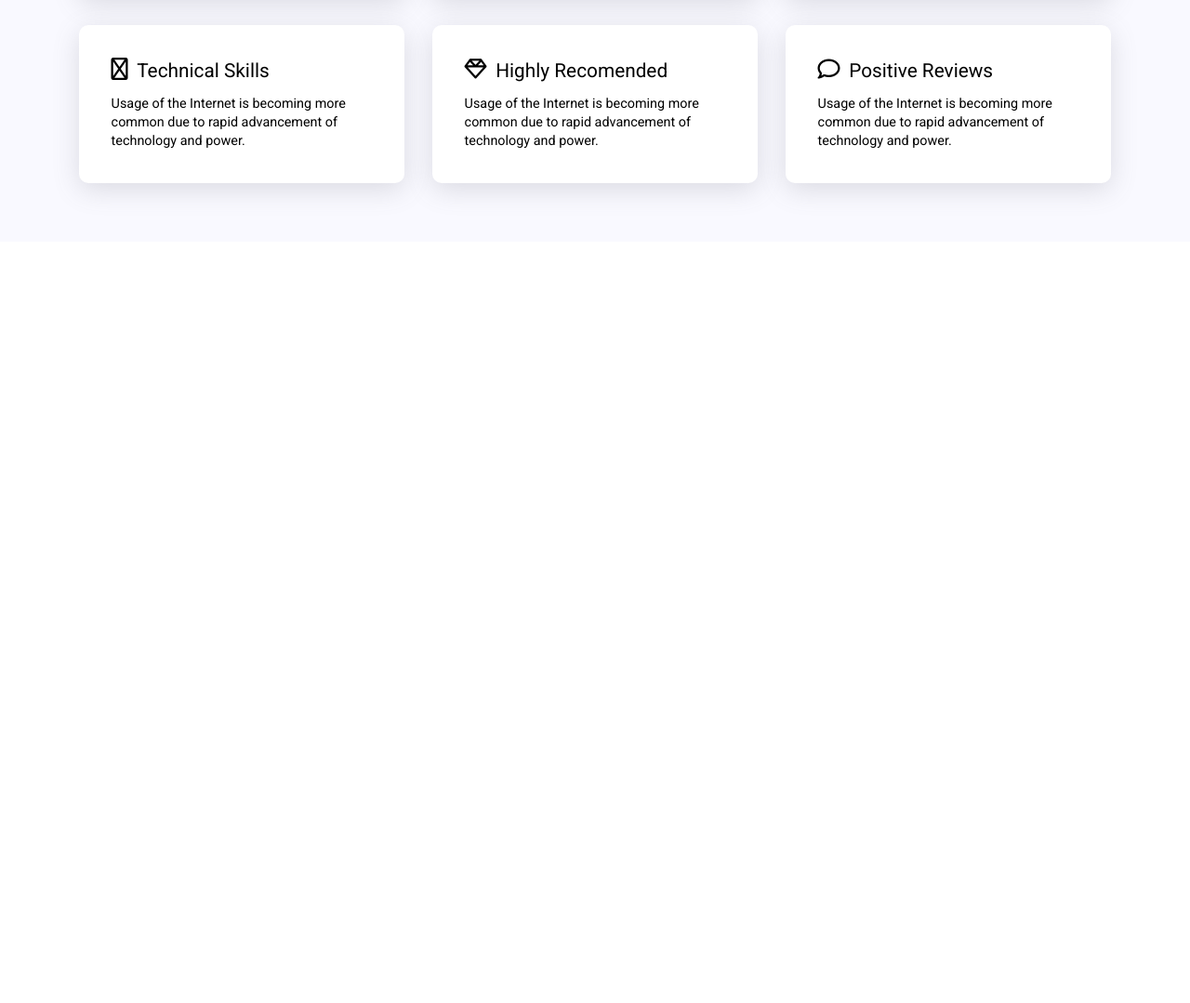
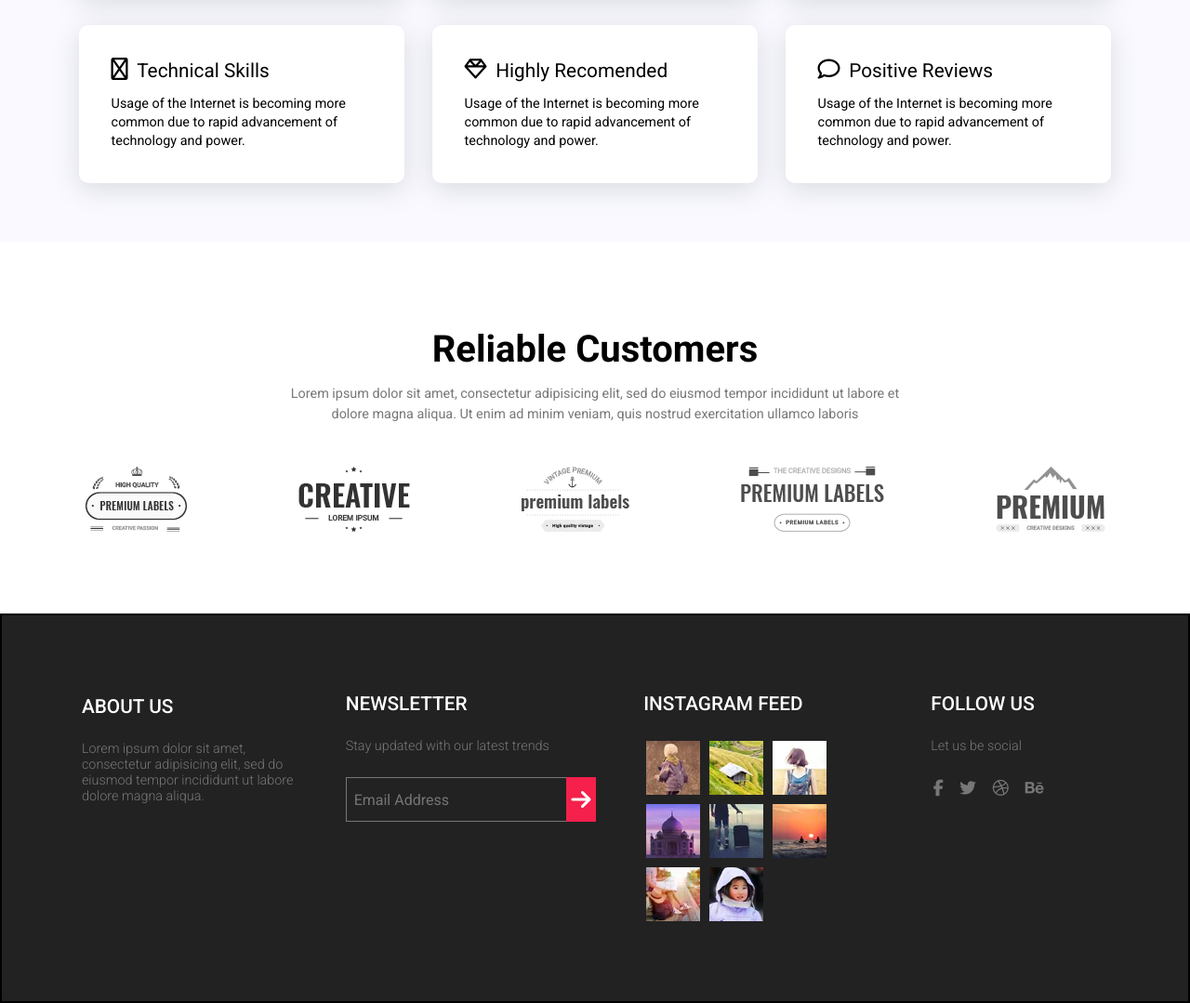
Before and after one commit to Shahzaib-Anees/Hackthon-Web, a plain HTML site: page index.html in a window 1280 px wide. Shown: the part 3709-4788 px from the top of the page at 93% size. Before the commit the page ends 3969 px from the top, so only its background shows below. Drawn offline with Linux system fonts and the light colour scheme.

Commit message:
Ui Page Completed

```diff
--- /dev/null
+++ b/Stylesheets/Footer.CSS
@@ -0,0 +1,163 @@
+/* Footer Section Styling  */
+#footer-sec{
+    border: 2px solid black;
+    background-color: #222222;
+    padding: 4%;
+    display: flex;
+    align-items: center;
+    justify-content: center;
+}
+
+.footer-content{
+    width: 100%;
+    display: flex;
+    color: #ffff;
+    gap:10px;
+    padding: 1%;
+}
+.footer-content1{
+    width: 24%;
+    padding: 2%;
+    display: flex;
+    flex-direction: column;
+    gap: 25px;
+}
+
+
+.footer-content1>h5{
+    font-family: var(--pri-font);
+    font-size: 1.3rem;
+    font-weight: 500;
+    margin: 0%;
+}
+
+.footer-content1>p{
+    color: #777777;
+    font-family: var(--pri-font);
+    font-size: 0.9rem;
+    margin: 0%;
+    font-weight: 300;
+}
+.footer-content2{
+    width: 27%;
+    padding: 1.8%;
+    /* border: 2px solid red; */
+    display: flex;
+    flex-direction: column;
+    gap: 25px;
+}
+
+
+.footer-content2>h5{
+    font-family: var(--pri-font);
+    font-size: 1.3rem;
+    font-weight: 500;
+    margin: 0%;
+}
+
+.footer-content2>p{
+    color: #777777;
+    font-family: var(--pri-font);
+    font-size: 0.9rem;
+    margin: 0%;
+    font-weight: 300;
+}
+
+#foot-email-input-container{
+    width: 100%;
+    height: 6vh;
+    display: flex;
+    gap:0px;
+}
+
+#foot-email-input-container>input{
+    width: 90%;
+    background-color: rgba(0, 0, 0, 0);
+    height: 100%;
+    color: #777777;
+    font-size: 1rem;
+    font-family: var(--pri-font);
+    text-indent: 8px;
+    border: 1px solid #777777;
+    border-right: none;
+    outline: none;
+    margin: 0%;
+    padding: 0%;
+}
+
+#foot-email-input-container>span{
+    padding:4% 2%;
+    background-color:#f5204b;
+    height: 100%;
+    display: flex;
+    align-items: center;
+    justify-content: center;
+}
+
+#foot-email-input-container>span>i{
+    font-size:1.5rem;
+}
+
+/* Footer Content 3  */
+.footer-content3{
+    width: 26%;
+    padding: 1.8%;
+    display: flex;
+    flex-direction: column;
+    gap: 25px;
+}
+
+.footer-content3>h5{
+    font-family: var(--pri-font);
+    font-size: 1.3rem;
+    font-weight: 500;
+    margin: 0%;
+}
+
+.foot-content3-img-wrapper{
+    width: 100%;
+    padding: 1%;
+    display: flex;
+    align-items: center;
+    flex-wrap: wrap;
+    gap: 10px;
+}
+
+/* foot Content 4  */
+.foot-content4{
+    width: 15%;
+    padding: 1.8%;
+    display: flex;
+    flex-direction: column;
+    gap: 25px;
+}
+
+.foot-content4>h5{
+    font-family: var(--pri-font);
+    font-size: 1.3rem;
+    font-weight: 500;
+    margin: 0%;
+}
+.foot-content4>p{
+    color: #777777;
+    font-family: var(--pri-font);
+    font-size: 0.9rem;
+    margin: 0%;
+    font-weight: 300;
+}
+
+.foot-social-icon-wrapper{
+    display: flex;
+    align-items: center;
+    padding: 1%;
+    gap: 15px;
+}
+
+.foot-social-icon-wrapper>span{
+    padding: 1%;
+}
+
+.foot-social-icon-wrapper>span>i{
+    font-size: 1.1rem;
+    color: #777777;
+}
--- a/Stylesheets/Main-sec6.CSS
+++ b/Stylesheets/Main-sec6.CSS
@@ -50,7 +50,7 @@
 
 .content-box>span>i {
     font-size: 1.5rem;
-    font-weight: 400;
+    font-weight: 100;
     margin-right: 2%;
 }
 
--- /dev/null
+++ b/Stylesheets/Main.sec7.CSS
@@ -0,0 +1,49 @@
+/* Main Sec 7 Styling  */
+#main-sec7 {
+    width: 100%;
+    padding: 6%;
+}
+
+.sec7-header {
+    padding: 1%;
+    display: flex;
+    flex-direction: column;
+    align-items: center;
+    gap: 10px;
+}
+
+.sec7-header>h3 {
+    width: 100%;
+    font-family: var(--pri-font);
+    font-size: 2.5rem;
+    text-align: center;
+    margin: 0%;
+    line-height: 55px;
+}
+
+.sec7-header>p {
+    width: 60%;
+    text-align: center;
+    color: #777777;
+    font-family: var(--pri-font);
+    font-size: 0.9rem;
+    margin: 0%;
+    line-height: 22px;
+}
+.sec7-img-wrapper {
+    margin-top: 2%;
+    padding: 1%;
+    display: flex;
+    align-items: center;
+    justify-content: center;
+    flex-wrap: wrap;
+    gap: 120px;
+}
+
+.sec7-img-wrapper>img {
+    opacity: 0.8;
+}
+
+.sec7-img-wrapper>img:hover {
+    opacity: 1;
+}
--- a/index.html
+++ b/index.html
@@ -12,6 +12,8 @@
     <link rel="stylesheet" href="./Stylesheets/Main-sec4.CSS">
     <link rel="stylesheet" href="./Stylesheets/Main-sec5.CSS">
     <link rel="stylesheet" href="./Stylesheets/Main-sec6.CSS">
+    <link rel="stylesheet" href="./Stylesheets/Main.sec7.CSS">
+    <link rel="stylesheet" href="./Stylesheets/Footer.CSS">
     <link rel="stylesheet" href="./Media-Sylesheets/Media1.CSS">
     <link rel="stylesheet" href="https://cdnjs.cloudflare.com/ajax/libs/font-awesome/6.5.1/css/all.min.css"
         integrity="sha512-DTOQO9RWCH3ppGqcWaEA1BIZOC6xxalwEsw9c2QQeAIftl+Vegovlnee1c9QX4TctnWMn13TZye+giMm8e2LwA=="
@@ -349,7 +351,8 @@
                         <i class="fa-regular fa-user"></i>
                     </span>
                     <h3>Expert Technicians</h3>
-                    <p>Usage of the Internet is becoming more common due to rapid advancement of technology and power.</p>
+                    <p>Usage of the Internet is becoming more common due to rapid advancement of technology and power.
+                    </p>
                 </div>
                 <!-- Content Box  2-->
                 <div class="content-box">
@@ -357,7 +360,8 @@
                         <i class="fa-solid fa-id-card"></i>
                     </span>
                     <h3>Professional Service</h3>
-                    <p>Usage of the Internet is becoming more common due to rapid advancement of technology and power.</p>
+                    <p>Usage of the Internet is becoming more common due to rapid advancement of technology and power.
+                    </p>
                 </div>
                 <!-- Content Box 3 -->
                 <div class="content-box">
@@ -365,7 +369,8 @@
                         <i class="fa-solid fa-phone"></i>
                     </span>
                     <h3>Great Support</h3>
-                    <p>Usage of the Internet is becoming more common due to rapid advancement of technology and power.</p>
+                    <p>Usage of the Internet is becoming more common due to rapid advancement of technology and power.
+                    </p>
                 </div>
                 <!-- Content Box  4-->
                 <div class="content-box">
@@ -373,7 +378,8 @@
                         <i class="fa-solid fa-rocket"></i>
                     </span>
                     <h3>Technical Skills</h3>
-                    <p>Usage of the Internet is becoming more common due to rapid advancement of technology and power.</p>
+                    <p>Usage of the Internet is becoming more common due to rapid advancement of technology and power.
+                    </p>
                 </div>
                 <!-- Content Box 5 -->
                 <div class="content-box">
@@ -381,7 +387,8 @@
                         <i class="fa-regular fa-gem"></i>
                     </span>
                     <h3>Highly Recomended</h3>
-                    <p>Usage of the Internet is becoming more common due to rapid advancement of technology and power.</p>
+                    <p>Usage of the Internet is becoming more common due to rapid advancement of technology and power.
+                    </p>
                 </div>
                 <!-- Content Box 6 -->
                 <div class="content-box">
@@ -389,11 +396,89 @@
                         <i class="fa-regular fa-comment"></i>
                     </span>
                     <h3>Positive Reviews</h3>
-                    <p>Usage of the Internet is becoming more common due to rapid advancement of technology and power.</p>
+                    <p>Usage of the Internet is becoming more common due to rapid advancement of technology and power.
+                    </p>
                 </div>
             </div>
         </section>
+
+        <!-- Main Sec 7  -->
+        <section id="main-sec7">
+            <div class="sec7-header">
+                <h3>Reliable Customers</h3>
+                <p>Lorem ipsum dolor sit amet, consectetur adipisicing elit, sed do eiusmod tempor incididunt ut labore
+                    et dolore magna aliqua. Ut enim ad minim veniam, quis nostrud exercitation ullamco laboris</p>
+            </div>
+
+            <div class="sec7-img-wrapper">
+                <!-- image 1  -->
+                <img src="./Clone-Images/sec7-img1.webp" alt="reliable-images">
+                <!-- image 2  -->
+                <img src="./Clone-Images/sec7-img2.webp" alt="reliable-images">
+                <!-- image 3 -->
+                <img src="./Clone-Images/sec7-img3.webp" alt="reliable-images">
+                <!-- image 4  -->
+                <img src="./Clone-Images/sec7-img4.webp" alt="reliable-images">
+                <!-- image 5  -->
+                <img src="./Clone-Images/sec7-img5.webp" alt="reliable-images">
+            </div>
+        </section>
     </main>
+
+    <footer>
+        <section id="footer-sec">
+            <div class="footer-content">
+                <div class="footer-content1">
+                    <h5>ABOUT US</h5>
+                    <p>Lorem ipsum dolor sit amet, consectetur adipisicing elit, sed do eiusmod tempor incididunt ut
+                        labore dolore magna aliqua.</p>
+                </div>
+                <div class="footer-content2">
+                    <h5>NEWSLETTER
+                    </h5>
+                    <p>Stay updated with our latest trends</p>
+                    <div id="foot-email-input-container">
+                        <input type="email" placeholder="Email Address">
+                        <span>
+                            <i class="fa-solid fa-arrow-right"></i>
+                        </span>
+                    </div>
+                </div>
+                <div class="footer-content3">
+                    <h5>INSTAGRAM FEED</h5>
+                    <div class="foot-content3-img-wrapper">
+                        <img src="./Clone-Images/foot-content3-img1.webp" alt="image">
+                        <img src="./Clone-Images/foot-content3-img2.webp" alt="image">
+                        <img src="./Clone-Images/foot-content3-img3.webp" alt="image">
+                        <img src="./Clone-Images/foot-content3-img4.webp" alt="image">
+                        <img src="./Clone-Images/foot-content3-img5.webp" alt="image">
+                        <img src="./Clone-Images/foot-content3-img6.webp" alt="image">
+                        <img src="./Clone-Images/foot-content3-img7.webp" alt="image">
+                        <img src="./Clone-Images/foot-content3-img9.webp" alt="image">
+                    </div>
+                </div>
+
+                <div class="foot-content4">
+                    <h5>FOLLOW US</h5>
+                    <p>Let us be social</p>
+                    <div class="foot-social-icon-wrapper">
+                        <span>
+                            <i class="fa-brands fa-facebook-f"></i>
+                        </span>
+                        <span>
+                            <i class="fa-brands fa-twitter"></i>
+                        </span>
+                        <span>
+                            <i class="fa-brands fa-dribbble"></i>
+                        </span>
+                        <span>
+                            <i class="fa-brands fa-behance"></i>
+                        </span>
+                    </div>
+                </div>
+            </div>
+        </section>
+    </footer>
 </body>
 
 </html>
```
Also changed, not shown: Clone-Images/foot-content3-img1.webp (added), Clone-Images/foot-content3-img2.webp (added), Clone-Images/foot-content3-img3.webp (added), Clone-Images/foot-content3-img4.webp (added), Clone-Images/foot-content3-img5.webp (added), Clone-Images/foot-content3-img6.webp (added), Clone-Images/foot-content3-img7.webp (added), Clone-Images/foot-content3-img9.webp (added), Clone-Images/sec7-img1.webp (added), Clone-Images/sec7-img2.webp (added), Clone-Images/sec7-img3.webp (added), Clone-Images/sec7-img4.webp (added), Clone-Images/sec7-img5.webp (added).
